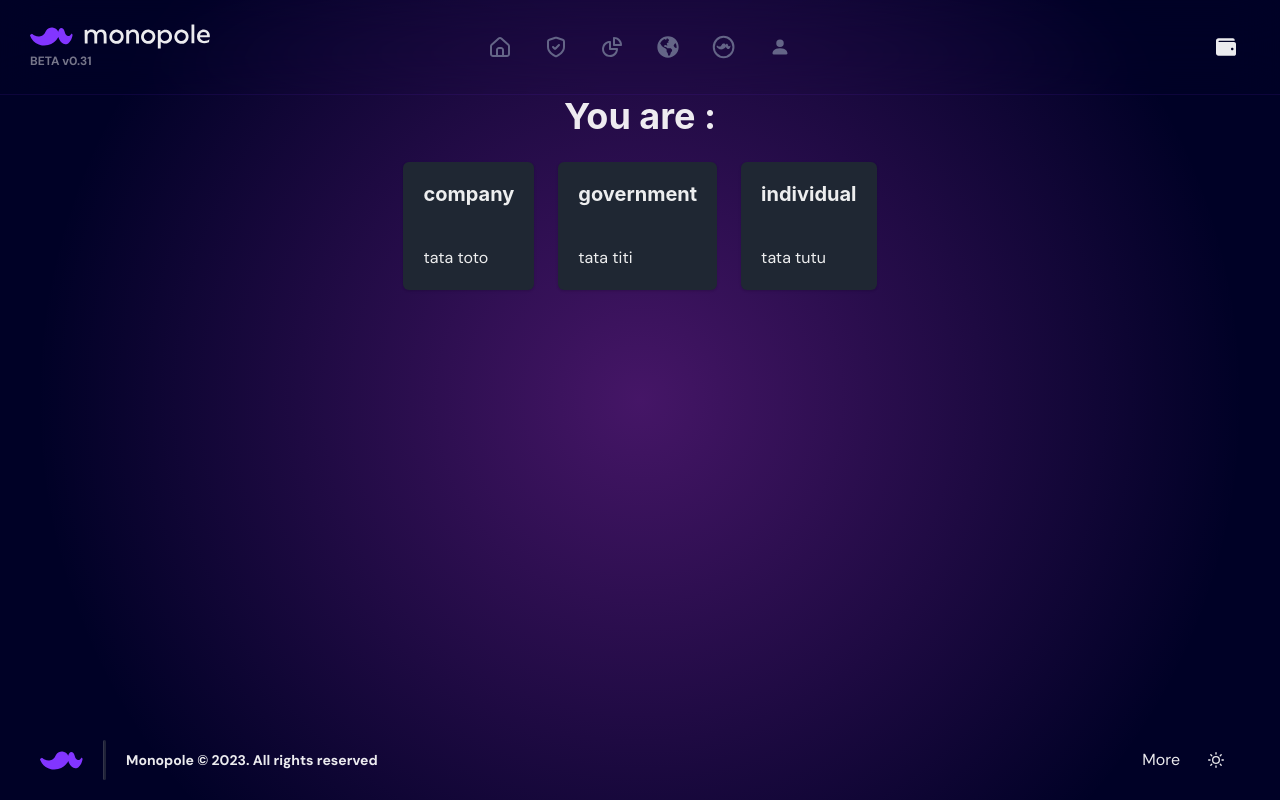
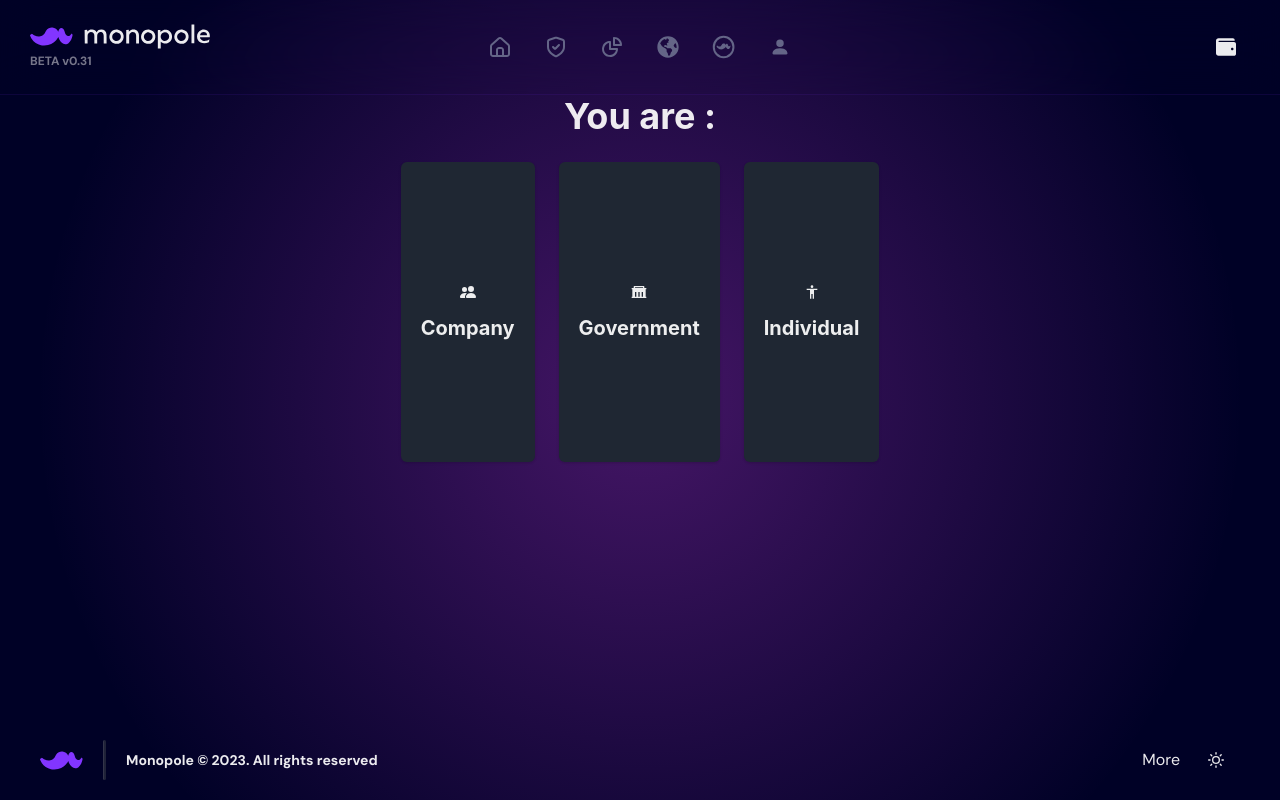
Before and after one commit to Monopole-network/hackathon-1, a Next.js app: page /pitch in a window 1280 px wide. Built offline with nearby package versions, Linux system fonts and the light colour scheme.

Commit message:
william : modified pitch page

```diff
--- a/pages/pitch/index.tsx
+++ b/pages/pitch/index.tsx
@@ -1,28 +1,17 @@
-import {
-	Button,
-	Card,
-	CardBody,
-	CardFooter,
-	CardHeader,
-	VStack,
-	Heading,
-	SimpleGrid,
-	Text,
-	HStack,
-} from "@chakra-ui/react";
-import React, { FC, useEffect } from "react";
-import Layout from "../../components/Layout";
+import { Card, CardHeader, VStack, Heading, HStack, Icon } from "@chakra-ui/react";
+import React from "react";
 import { useRouter } from "next/router";
+import { RiGovernmentFill } from "react-icons/ri";
+import { BsFillPeopleFill } from "react-icons/bs";
+import { BiBody } from "react-icons/bi";
 
-interface PitchProps {}
+const categoryPitchArray = [
+	{ heading: "Company", icon: BsFillPeopleFill },
+	{ heading: "Government", icon: RiGovernmentFill },
+	{ heading: "Individual", icon: BiBody },
+] as const;
 
-const categoryTab = [
-	{ heading: "company", description: "tata toto" },
-	{ heading: "government", description: "tata titi" },
-	{ heading: "individual", description: "tata tutu" },
-];
-
-const Pitch: FC<PitchProps> = ({}) => {
+const Pitch = () => {
 	const router = useRouter();
 	const handleCategoryClick = (category: string) => {
 		const route = `/pitch/${category}/step-1`;
@@ -33,19 +22,24 @@ const Pitch: FC<PitchProps> = ({}) => {
 		<VStack spacing="24px">
 			<Heading>You are : </Heading>
 			<HStack spacing="24px">
-				{categoryTab.map((category) => (
+				{categoryPitchArray.map((category) => (
 					<Card
 						key={category.heading}
 						onClick={() => {
-							handleCategoryClick(category.heading);
+							handleCategoryClick(category.heading.toLowerCase());
 						}}
 					>
-						<CardHeader>
+						<CardHeader
+							display={"flex"}
+							flexDirection={"column"}
+							alignItems={"center"}
+							justifyContent="center"
+							height={"300px"}
+							gap={"16px"}
+						>
+							<Icon as={category.icon} />
 							<Heading size="md">{category.heading}</Heading>
 						</CardHeader>
-						<CardBody>
-							<Text>{category.description}</Text>
-						</CardBody>
 					</Card>
 				))}
 			</HStack>
```
